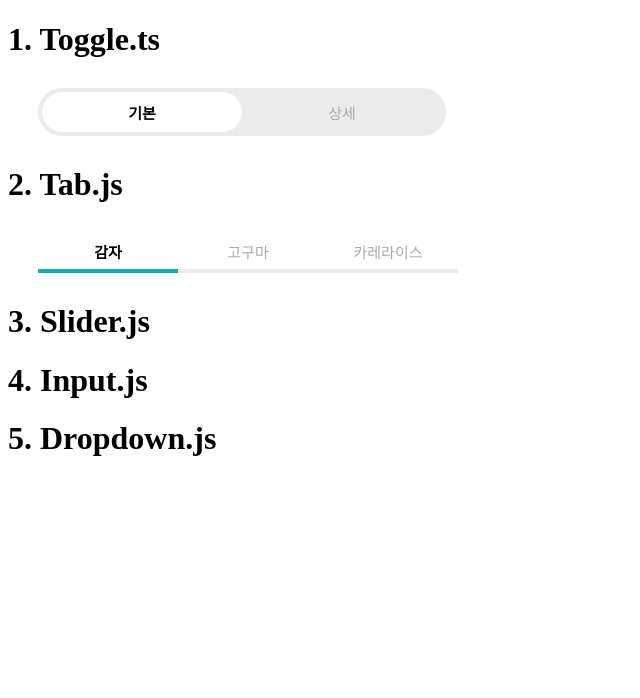
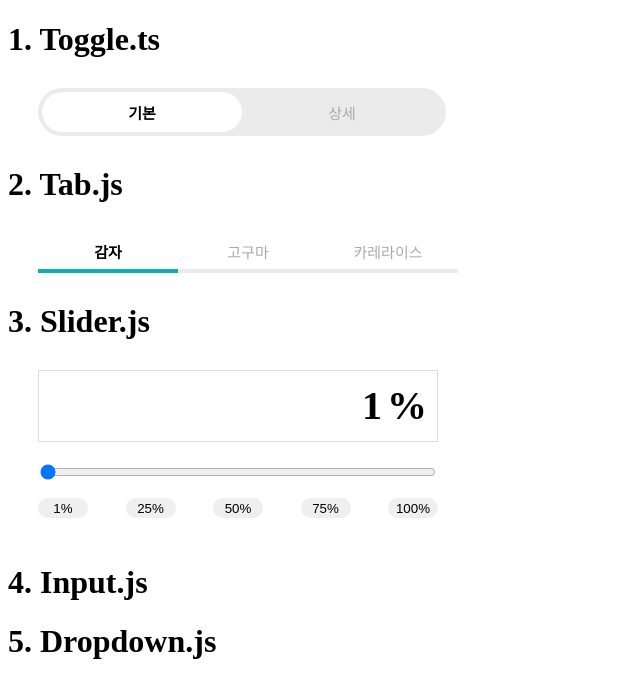
Before and after one commit to leewooseong/wanted_pre_onboarding, a React (Create React App) app: page / in a window 1280 px wide. Shown: the top 698 px of the page, without its empty margins (0-640 px from the left). Built offline with nearby package versions, Linux system fonts and the light colour scheme.

Commit message:
refactor : slider 작업 초기셋팅

```diff
--- a/src/components/Slider/Slider.module.scss
+++ b/src/components/Slider/Slider.module.scss
@@ -6,7 +6,7 @@ form {
   margin: 30px;
 }
 
-.rangeValue {
+.rangeValueCont {
   height: 70px;
   margin-bottom: 20px;
   font-size: 40px;
@@ -14,16 +14,16 @@ form {
   text-align: right;
   vertical-align: middle;
   border: 1px solid #dddddd;
-}
 
-.rangeValue p {
-  margin: 0;
-  margin-right: 10px;
-  line-height: 70px;
-}
+  p {
+    margin: 0;
+    margin-right: 10px;
+    line-height: 70px;
+  }
 
-.rangeValue span {
-  margin-left: 5px;
+  span {
+    margin-left: 5px;
+  }
 }
 
 input[type='range'] {
--- a/src/components/Slider/index.tsx
+++ b/src/components/Slider/index.tsx
@@ -1,20 +1,20 @@
-import { useState } from 'react'
+import { ChangeEvent, MouseEvent, useState } from 'react'
 import cx from 'classnames'
-import styles from './Slider.module.scss'
+import styles from './slider.module.scss'
 
 const Slider = () => {
-  //   const rangeData = [1, 25, 50, 75, 100]
-  //   const [sliderValue, setSliderValue] = useState(1)
-  //   const handleChange = (e) => {
-  //     setSliderValue(e.target.value)
-  //   }
-  //   const handleClick = (e, value) => {
-  //     setSliderValue(value)
-  //   }
+  const rangeData = [1, 25, 50, 75, 100]
+  const [sliderValue, setSliderValue] = useState(1)
+  const handleChange = (e: ChangeEvent<HTMLInputElement>) => {
+    setSliderValue(Number(e.target.value))
+  }
+  const handleClick = (e: MouseEvent<HTMLButtonElement>) => {
+    // setSliderValue()
+  }
 
   return (
     <form>
-      {/* <div className={styles.rangeValue}>
+      <div className={styles.rangeValueCont}>
         <p>
           {sliderValue}
           <span>%</span>
@@ -23,13 +23,13 @@ const Slider = () => {
       <input type='range' min='1' max='100' value={sliderValue} onChange={handleChange} />
       <ul className={styles.percentMarkList}>
         {rangeData.map((value, index) => (
-          <li key={index}>
-            <button type='button' onClick={(e) => handleClick(e, value)}>
+          <li key={`slider-${index}`}>
+            <button type='button' onClick={handleClick}>
               <span>{value}</span>%
             </button>
           </li>
         ))}
-      </ul> */}
+      </ul>
     </form>
   )
 }
--- a/src/routes/index.tsx
+++ b/src/routes/index.tsx
@@ -1,6 +1,6 @@
 import Toggle from '../components/toggle'
 import Tab from '../components/tab'
-// import Slider from '../components/slider'
+import Slider from '../components/slider'
 // import Input from '../components/input'
 // import Dropdown from '../components/dropdown'
 // import styles from './Routes.module.scss'
@@ -12,7 +12,7 @@ const App = () => (
     <h1>2. Tab.js</h1>
     <Tab />
     <h1>3. Slider.js</h1>
-    {/* <Slider /> */}
+    <Slider />
     <h1>4. Input.js</h1>
     {/* <Input /> */}
     <h1>5. Dropdown.js</h1>
```
